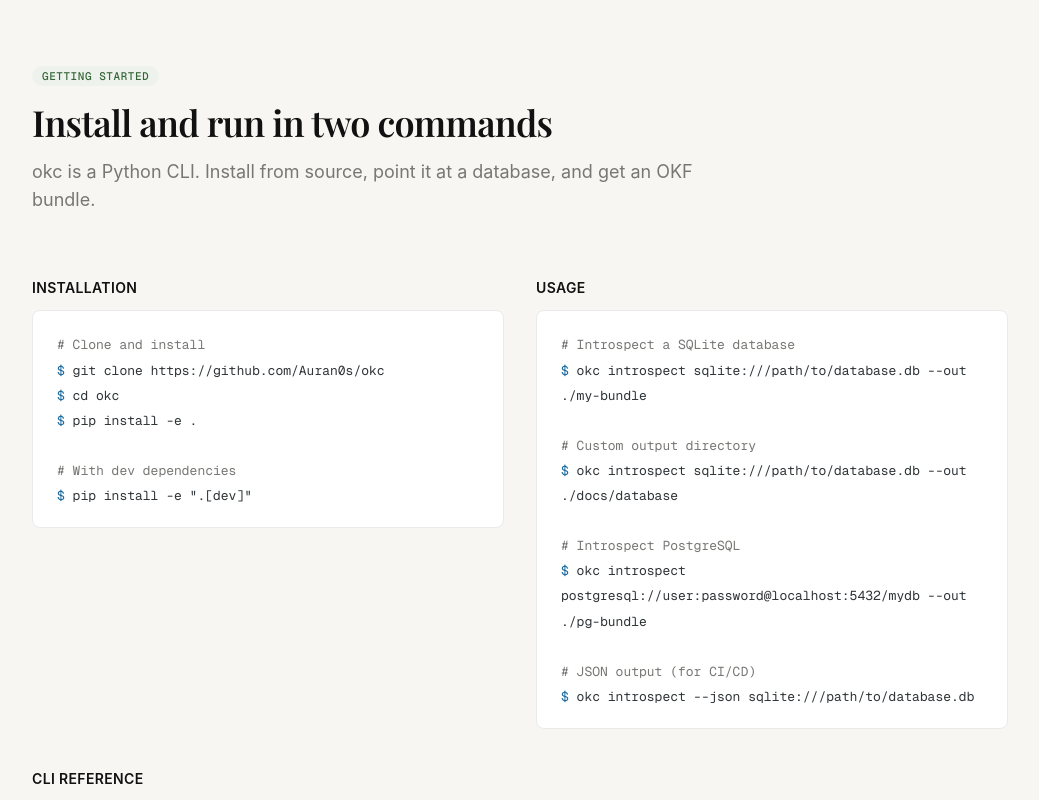
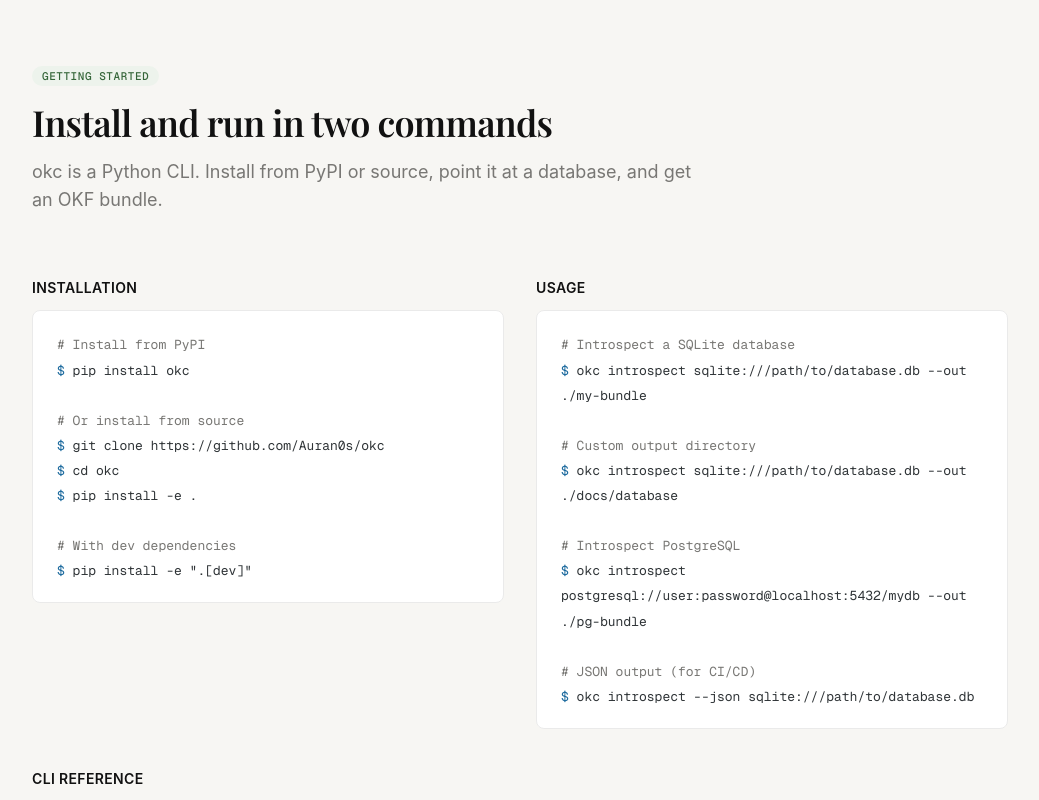
Before and after one commit to Auran0s/okc, a plain HTML site: page docs/index.html in a window 1280 px wide. Shown: the part 2000-2800 px from the top of the page, without its empty margins (120-1159 px from the left). Drawn offline with nearby package versions, Linux system fonts and the light colour scheme; a web font is replaced by a local one.

Commit message:
Update index.html

```diff
--- a/docs/index.html
+++ b/docs/index.html
@@ -158,7 +158,7 @@
   <section class="relative pt-32 pb-24 hero-gradient overflow-hidden" id="hero">
     <div class="section-inner max-w-5xl mx-auto px-6">
       <div class="scroll-entry max-w-4xl">
-        <span class="tag-pill bg-pale-blue text-pale-blue-text mb-6">v0.1.0 — Alpha</span>
+        <span class="tag-pill bg-pale-blue text-pale-blue-text mb-6">v0.1.1</span>
         <h1 class="heading-serif text-5xl sm:text-6xl lg:text-7xl font-semibold text-heading mb-6 leading-[1.05]">
           Database schemas<br>
           <span class="italic font-normal text-muted">as knowledge graphs.</span>
@@ -284,7 +284,7 @@
           Install and run in two commands
         </h2>
         <p class="text-muted text-lg max-w-2xl">
-          okc is a Python CLI. Install from source, point it at a database, and get an OKF bundle.
+          okc is a Python CLI. Install from PyPI or source, point it at a database, and get an OKF bundle.
         </p>
       </div>
 
@@ -293,7 +293,9 @@
           <h3 class="text-sm font-semibold text-heading mb-3 tracking-wide uppercase">Installation</h3>
           <div class="code-block">
             <code>
-              <span class="text-muted"># Clone and install</span><br>
+              <span class="text-muted"># Install from PyPI</span><br>
+              <span class="text-pale-blue-text">$</span> pip install okc<br><br>
+              <span class="text-muted"># Or install from source</span><br>
               <span class="text-pale-blue-text">$</span> git clone https://github.com/Auran0s/okc<br>
               <span class="text-pale-blue-text">$</span> cd okc<br>
               <span class="text-pale-blue-text">$</span> pip install -e .<br><br>
@@ -534,6 +536,9 @@
         </div>
         <div class="flex items-center gap-6">
           <span class="text-xs text-muted">MIT License</span>
+          <a href="https://pypi.org/project/okc/" target="_blank" rel="noopener" class="text-xs text-muted hover:text-heading no-underline transition-colors duration-200">
+            <i class="ph-bold ph-package text-sm"></i>
+          </a>
           <a href="https://github.com/Auran0s/okc" target="_blank" rel="noopener" class="text-xs text-muted hover:text-heading no-underline transition-colors duration-200">
             <i class="ph-bold ph-github-logo text-sm"></i>
           </a>
```
